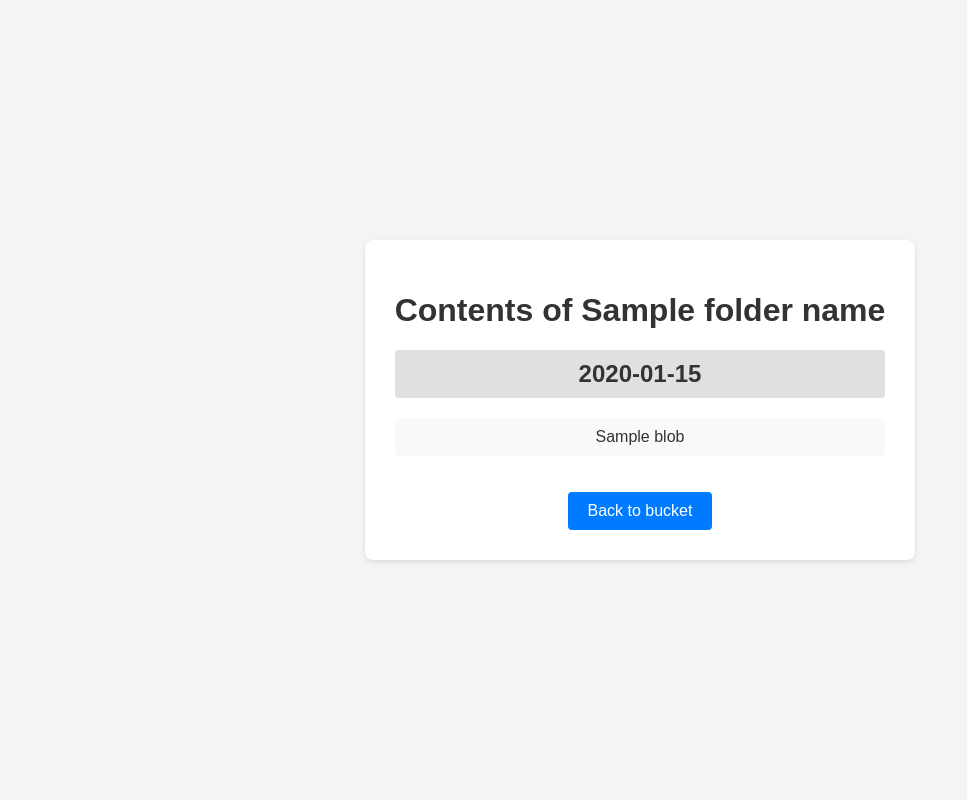
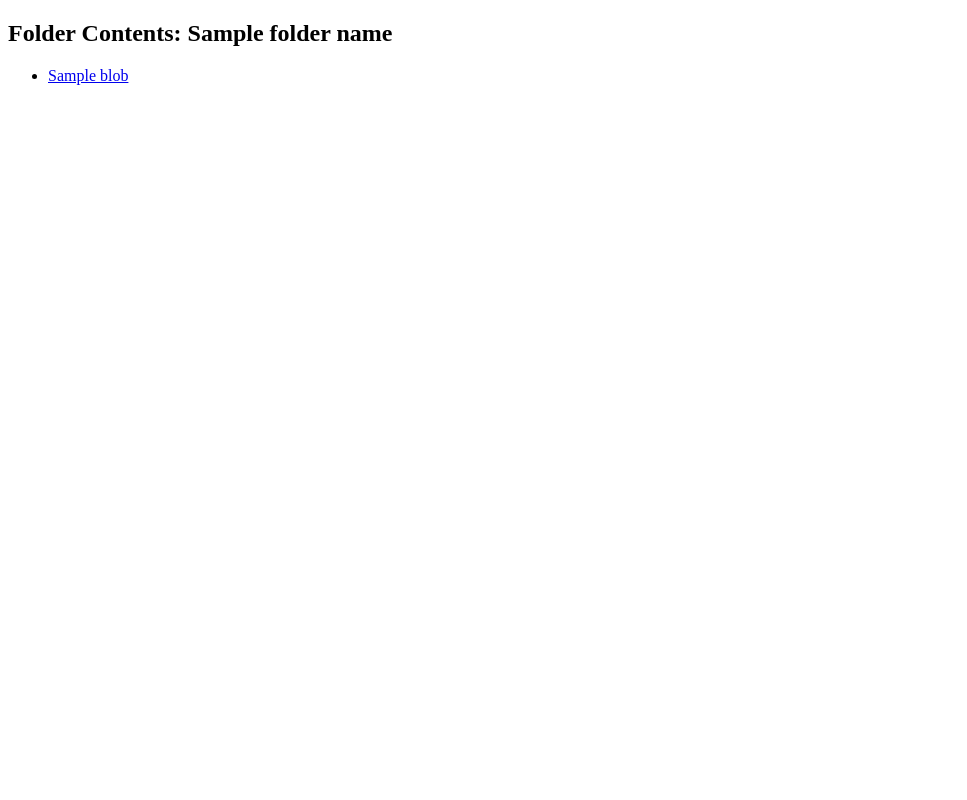
Before and after one commit to tharunkunuthuru/application-part, a Flask app: template templates/folder.html in a window 1280 px wide. Shown: the whole page, without its empty margins (0-967 px from the left). Run offline with Flask 2, Linux system fonts and the light colour scheme; the template is opened without the code that fills it: most values are stand-ins (such as "Sample title", 1, 10 or a date in 2020).

Commit message:
Update folder.html

```diff
--- a/templates/folder.html
+++ b/templates/folder.html
@@ -1,92 +1,14 @@
 <!DOCTYPE html>
-<html lang="en">
+<html>
 <head>
-  <meta charset="UTF-8">
-  <meta name="viewport" content="width=device-width, initial-scale=1.0">
-  <title>Folder: {{ folder_name }}</title>
-  <style>
-    body {
-      font-family: sans-serif;
-      margin: 0;
-      display: flex;
-      justify-content: center;
-      align-items: center;
-      min-height: 100vh;
-      background-color: #f4f4f4;
-    }
-
-    .container {
-      background-color: white;
-      padding: 30px;
-      border-radius: 8px;
-      box-shadow: 0 2px 5px rgba(0, 0, 0, 0.1);
-      text-align: center; /* Center text within container */
-    }
-
-    h1, h2 {
-      color: #333;
-    }
-
-    h2 {
-      background-color: #e0e0e0;
-      padding: 10px;
-      margin-top: 20px;
-      border-radius: 4px;
-    }
-
-    ul {
-      list-style: none;
-      padding: 0;
-    }
-
-    .file-link {
-      display: block;
-      padding: 10px;
-      background-color: #f9f9f9;
-      margin-bottom: 5px;
-      border-radius: 4px;
-      text-decoration: none;
-      color: #333;
-      transition: background-color 0.3s;
-    }
-
-    .file-link:hover {
-      background-color: #e9e9e9;
-    }
-
-    .back-link {
-      display: inline-block;
-      margin-top: 20px;
-      padding: 10px 20px;
-      background-color: #007bff; /* Blue */
-      color: white;
-      text-decoration: none;
-      border-radius: 4px;
-    }
-
-    .back-link:hover {
-      background-color: #0056b3; /* Darker blue on hover */
-    }
-  </style>
+    <title>Folder Contents</title>
 </head>
 <body>
-  <div class="container">
-    <h1>Contents of {{ folder_name }}</h1>
-
-    {% for date, blobs in blobs_by_date.items() %}
-      <section class="date-group">
-        <h2>{{ date }}</h2>
-        <ul>
-          {% for blob in blobs %}
-            <li>
-              <a href="{{ url_for('download', blob_name=blob.name) }}" class="file-link">{{ blob.name }}</a>
-            </li>
-          {% endfor %}
-        </ul>
-      </section>
-    {% endfor %}
-
-    <a href="{{ url_for('bucket') }}" class="back-link">Back to bucket</a>
-  </div>
+    <h2>Folder Contents: {{ folder_name }}</h2>
+    <ul>
+        {% for blob in blobs %}
+        <li><a href="/download/{{ blob.name }}">{{ blob.name }}</a></li>
+        {% endfor %}
+    </ul>
 </body>
 </html>
```
